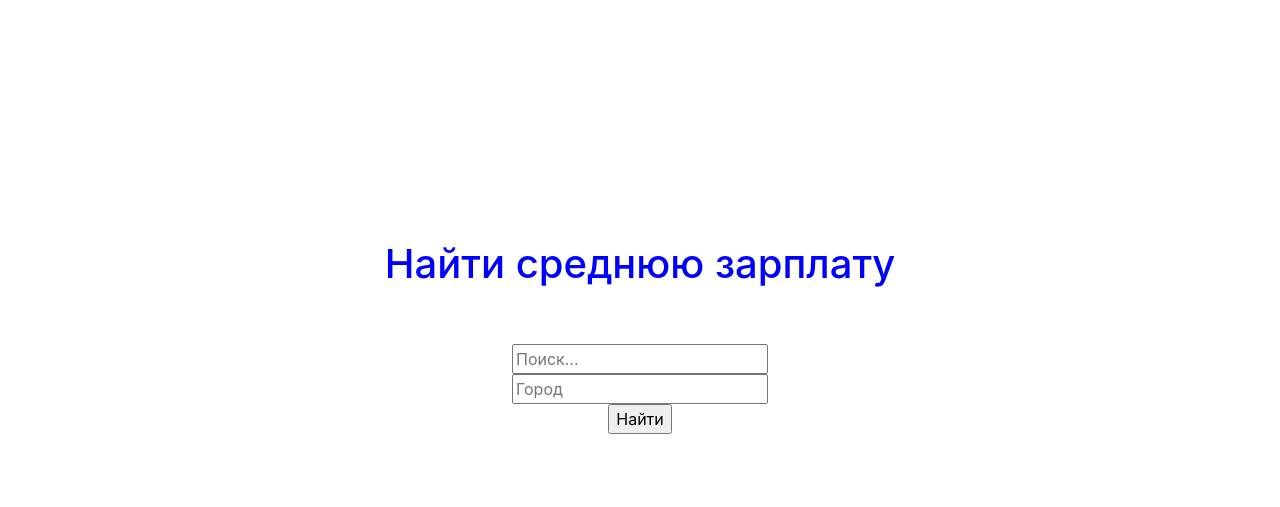
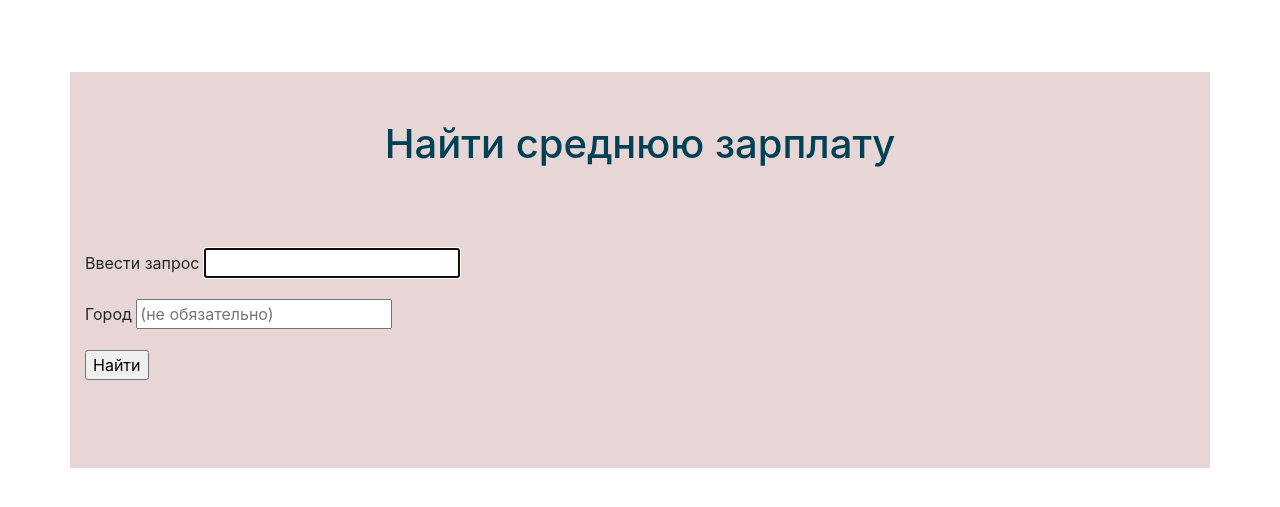
Before and after one commit to IslamRaslambekov/HomeWork, a Flask app: page / in a window 1280 px wide. Shown: the top 507 px of the page. Run offline with Flask 2, Linux system fonts and the light colour scheme; some libraries are stand-ins or nearby versions.

Commit message:
Lesson16

```diff
--- a/Lesson16/main.py
+++ b/Lesson16/main.py
@@ -20,8 +20,8 @@ def result():
     else:
         params = {'text': search, 'only_with_salary': True, 'per_page': 100}
 
-    data = {}
-    data['response'] = fv(params)
+    data = fv(params)
+
     return rt('result.html', **data)
 
 
--- a/Lesson16/templates/result.html
+++ b/Lesson16/templates/result.html
@@ -6,7 +6,8 @@
 </head>
 <body>
 <br><br><br><br><br><br><br><br><br><br>
-<h1 align="center">{{response}}
+<h1 align="center">Средняя зарплата: {{average_salary}} руб
+    <p>Всего найдено вакансий: {{vacancies_count}}</p>
     <a href="/vacancies">На главную</a>
 </h1>
 </body>
--- a/Lesson16/templates/vacancies.html
+++ b/Lesson16/templates/vacancies.html
@@ -6,28 +6,38 @@
     <link rel="stylesheet" href="https://stackpath.bootstrapcdn.com/bootstrap/4.5.2/css/bootstrap.min.css"
           integrity="sha384-JcKb8q3iqJ61gNV9KGb8thSsNjpSL0n8PARn9HuZOnIxN0hoP+VmmDGMN5t9UJ0Z"
           crossorigin="anonymous">
+
+    <style>
+    h1 {
+      text-align: center;
+      color: #004156;
+    }
+    div {
+      background-color: #E8D5D5;
+    }
+</style>
 </head>
 <body>
-<style>
-    h1 {
-    color: blue;
-    }
-</style>
-<br><br><br><br><br><br><br><br><br><br>
-<h1 align="center"> Найти среднюю зарплату </h1>
-<br><br>
-<div align="center">
 
+<br><br><br>
+
+<div class="container" >
+    <br><br>
+    <h1> Найти среднюю зарплату </h1>
+    <br><br><br>
     <form action="/result" name="find_vacancies" method="post">
-        <div>
-            <input type="text" name="search" placeholder="Поиск..." required>
-        </div>
-        <div>
-            <input type="text" name="city" placeholder="Город" >
-        </div>
-        <div>
+        <p>
+            <label for="main-field">Ввести запрос</label>
+            <input id="main-field" type="text" name="search" autofocus required>
+        </p>
+        <p>
+            <label for="city-field">Город</label>
+            <input id="city-field" type="text" name="city" placeholder="(не обязательно)" >
+        </p>
+        <p>
             <input type="submit" value="Найти">
-        </div>
+        </p>
+        <br><br><br>
     </form>
 
 </div>
```
Also changed, not shown: Lesson16/api.py (+7 -1 lines).
